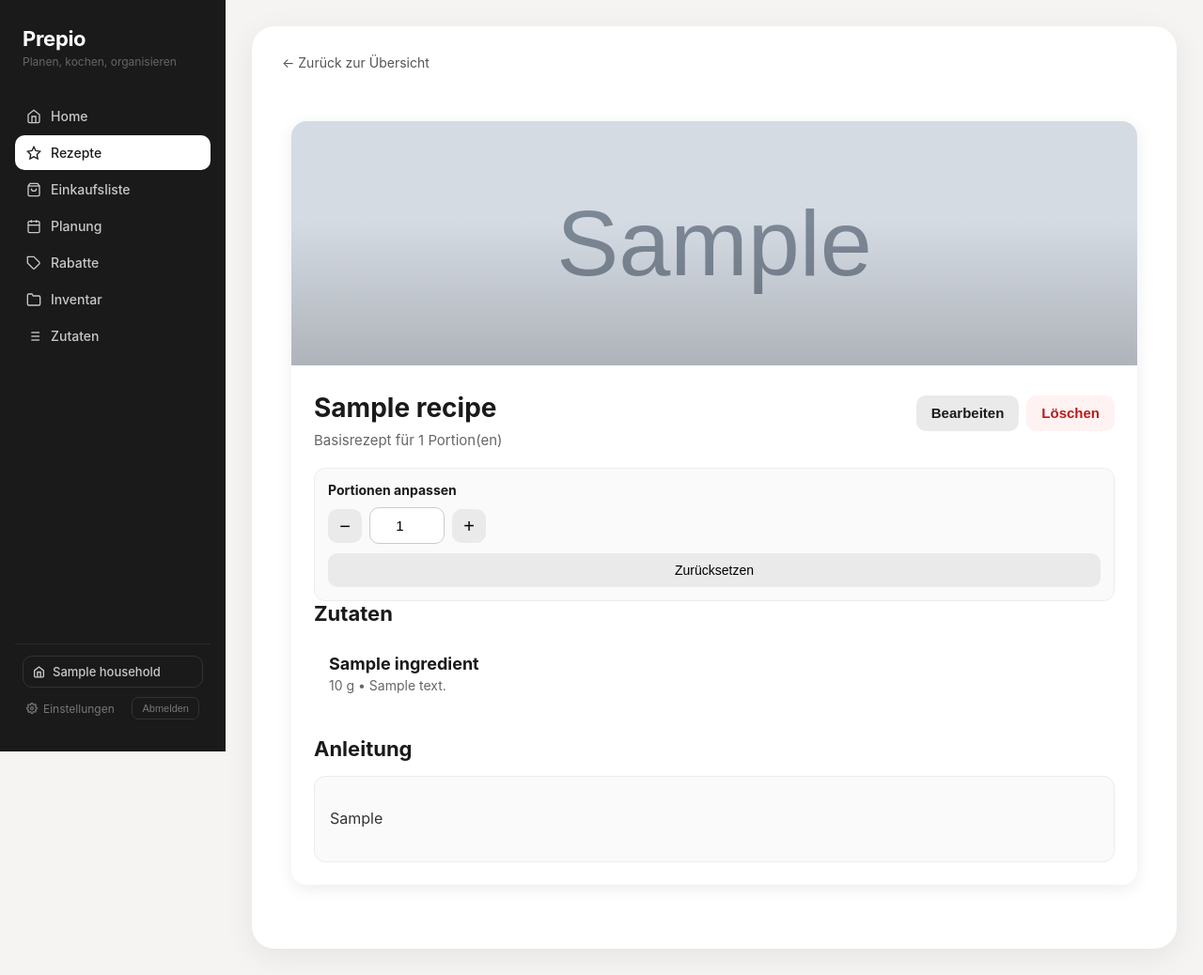
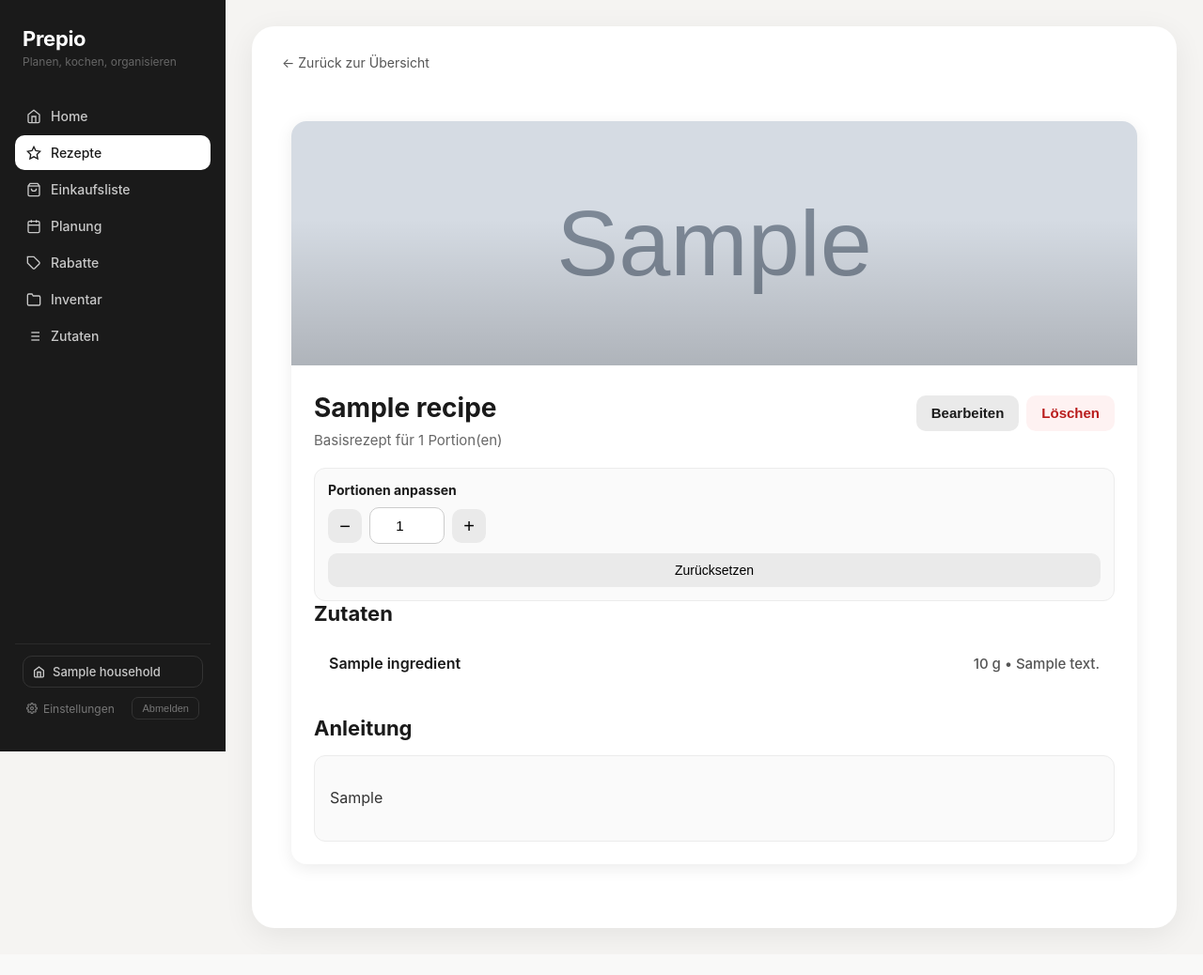
Before and after one commit to fionaBauer/Einkaufsliste_Projekt, a Django app: page /recipes/1/ in a window 1280 px wide. Shown: the whole page at 94% size. After the commit the page ends 1001 px from the top, so only its background shows below. Run offline with Django 5.2, Linux system fonts and the light colour scheme; a user stored in the database is signed in; tables that the repository leaves empty hold one stand-in row (values such as "Sample post"); grey boxes marked "Sample" are stand-in pictures.

Commit message:
recipe view fixed

```diff
--- a/einkaufsliste-app/recipes/static/recipes/css/recipe_detail.css
+++ b/einkaufsliste-app/recipes/static/recipes/css/recipe_detail.css
@@ -105,19 +105,29 @@
 
 .ingredient-main {
     display: flex;
-    flex-direction: column;
-    gap: 4px;
+    flex-direction: row;
+    justify-content: space-between;
+    align-items: baseline;
+    gap: 12px;
+    min-width: 0;
+    flex: 1;
+}
+
+.ingredient-name {
+    font-size: 16px;
+    font-weight: 600;
+    color: #1a1a1a;
+    flex-shrink: 1;
     min-width: 0;
 }
 
-.ingredient-name {
-    font-size: 18px;
-    font-weight: bold;
-}
-
 .ingredient-meta {
-    color: #666;
-    font-size: 14px;
+    color: #555;
+    font-size: 15px;
+    font-weight: 500;
+    white-space: nowrap;
+    flex-shrink: 0;
+    text-align: right;
 }
 
 .ingredient-actions {
@@ -178,6 +188,9 @@
     border-radius: 16px;
     padding: 24px;
     box-shadow: 0 10px 30px rgba(0, 0, 0, 0.15);
+    max-height: 88vh;
+    overflow-y: auto;
+    overscroll-behavior: contain;
 }
 
 .modal h2 {
--- a/einkaufsliste-app/recipes/static/recipes/css/recipe_list.css
+++ b/einkaufsliste-app/recipes/static/recipes/css/recipe_list.css
@@ -254,6 +254,9 @@
     background: white; width: 90%; max-width: 420px;
     border-radius: 18px; padding: 24px;
     box-shadow: 0 10px 40px rgba(0,0,0,0.15);
+    max-height: 90vh;
+    overflow-y: auto;
+    overscroll-behavior: contain;
 }
 .modal h2 { margin-top: 0; margin-bottom: 20px; font-size: 20px; }
 .modal-wide { max-width: 680px; }
```
